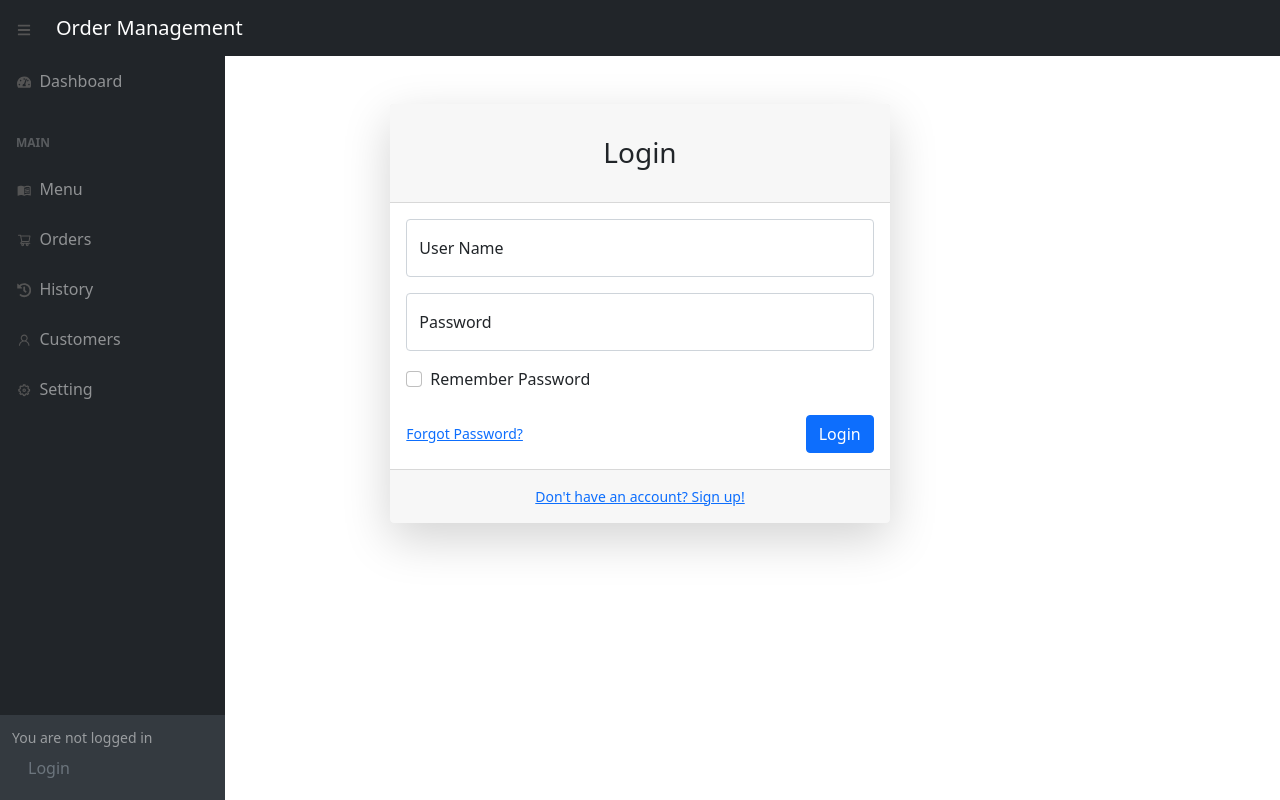
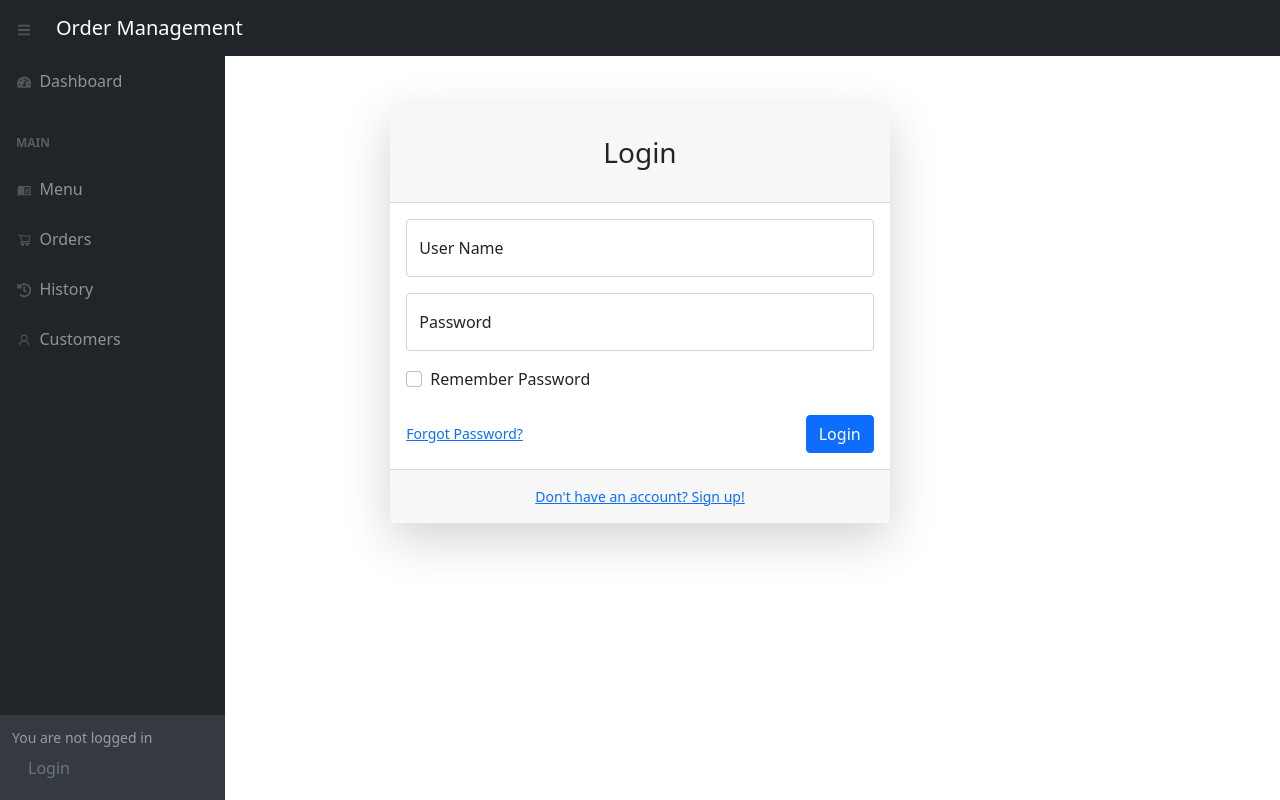
Before and after one commit to dnthem/order_management_backend, a React (Vite) app: page /login in a window 1280 px wide. Built offline with nearby package versions, Linux system fonts and the light colour scheme; no server answers.

Commit message:
remove setting

```diff
--- a/src/App.jsx
+++ b/src/App.jsx
@@ -51,7 +51,7 @@ function App(props) {
               <Route path="/orders" element={<OrdersV2/>} />
               <Route path="/dashboard" element={<Dashboard/>} />
               <Route path="/history" element={<History/>} />
-              <Route path="/settings" element={<Settings/>} />
+              {/* <Route path="/settings" element={<Settings/>} /> */}
               <Route path="/customers" element={<Customers/>} />
               <Route path="/login" element={<LogIn/>} />
               <Route path='/signup' element={<Signup/>} />
--- a/src/SideNavMenu/SideNavMenu.jsx
+++ b/src/SideNavMenu/SideNavMenu.jsx
@@ -42,12 +42,6 @@ function SideNavMenu() {
           </div>
           Customers
         </Link>
-        <Link to="/settings" id="Setting" className="btn nav-link">
-          <div className="sb-nav-link-icon">
-            <RiSettings5Line style={iconStyle} />
-          </div>
-          Setting
-        </Link>
       </div>
     </div>
   );
--- a/src/components/Downloadbtn.jsx
+++ b/src/components/Downloadbtn.jsx
@@ -9,11 +9,11 @@ function DownloadBtn(props) {
     const handleSaveToLocal = async () => {
         let content = undefined;
         if (props.contentFormat === null) {
-            content = JSON.stringify(await props.data());
+            content = JSON.stringify(props.data);
         }
 
         else
-            content= props.contentFormat(await props.data())
+            content= props.contentFormat(props.data)
         const a = document.createElement("a");
         const file = new Blob([content], {type: 'text/plain'});
         a.href = URL.createObjectURL(file);
```
